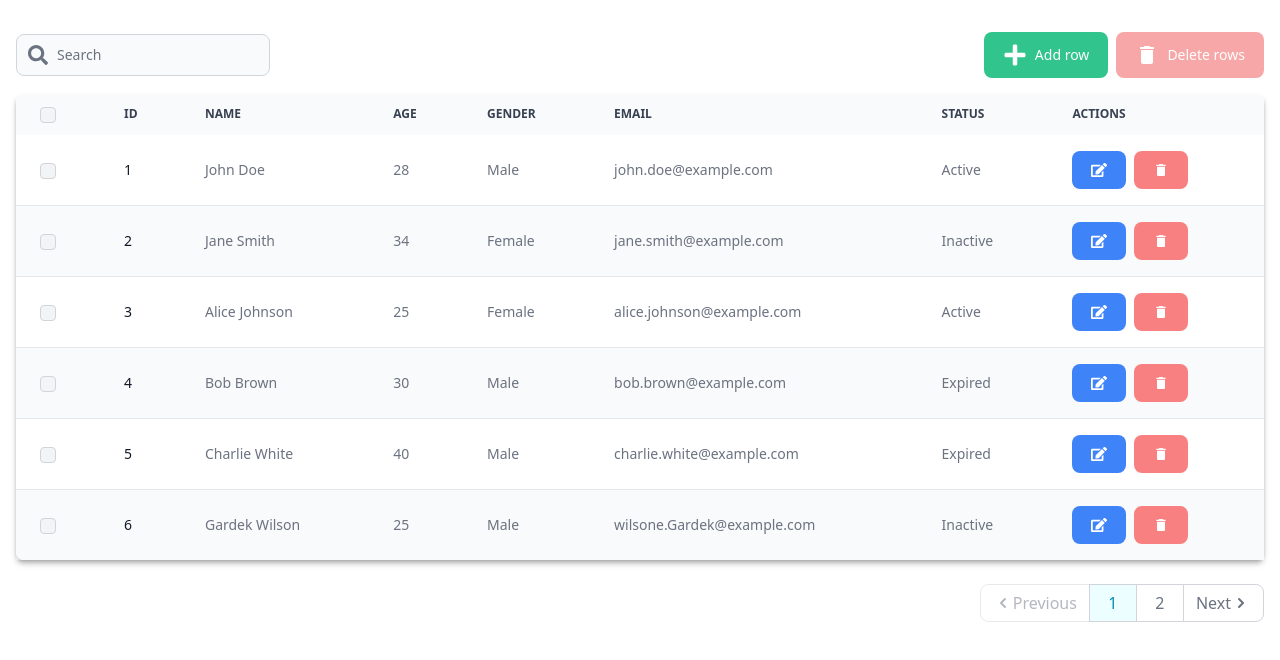
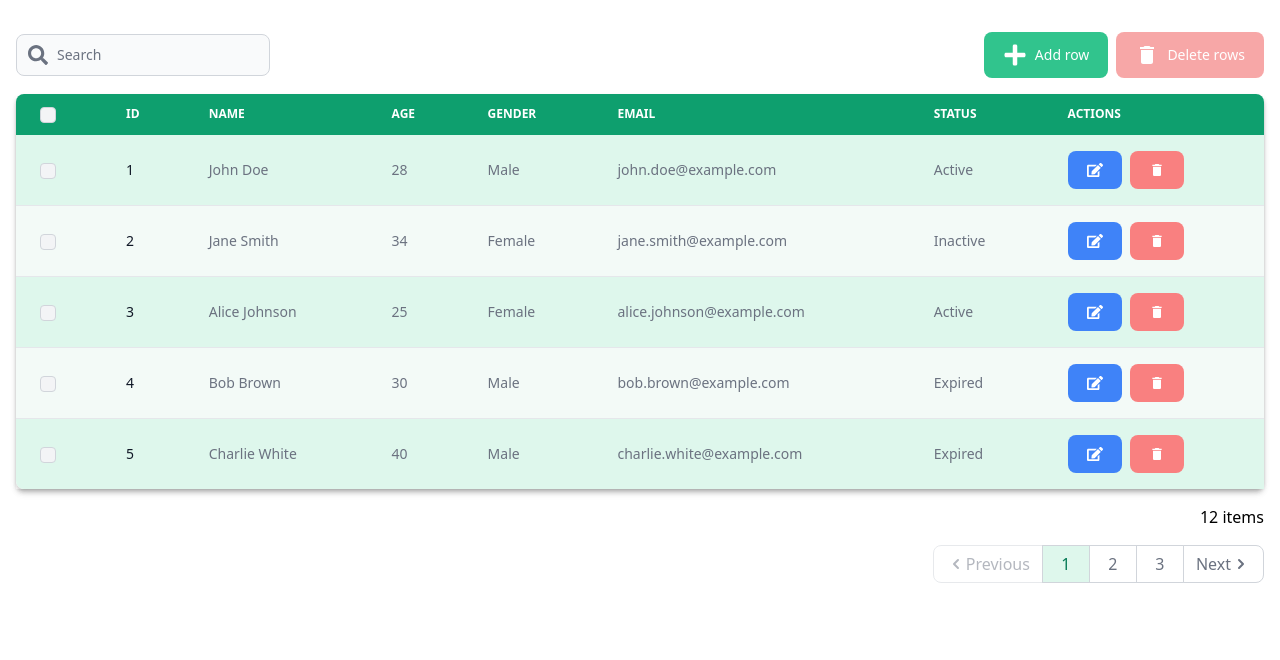
Before and after one commit to npq-thien/table-flowbite, a React (Create React App) app: page / in a window 1280 px wide. Shown: the top 660 px of the page. Built offline with nearby package versions, Linux system fonts and the light colour scheme.

Commit message:
WIP sorting data

```diff
--- a/src/components/TableData.jsx
+++ b/src/components/TableData.jsx
@@ -11,14 +11,19 @@ import {
   TableRow,
   TextInput,
 } from "flowbite-react";
-import React, { useState } from "react";
+import React, { useEffect, useState } from "react";
 import { MdDelete } from "react-icons/md";
 import { FaSearch, FaEdit, FaPlus } from "react-icons/fa";
 import { rowData as initialRowData } from "../constants/data";
 import DeleteRowPopup from "./DeleteRowPopup";
 import EditRowPopup from "./EditRowPopup";
+import {
+  customPaginationTheme,
+  customTableTheme,
+} from "../constants/customTheme";
 
 const TableData = () => {
+  const [itemsPerPage, setItemsPerPage] = useState(5);
   const [currentPage, setCurrentPage] = useState(1);
   const [selectedRows, setSelectedRows] = useState([]);
   const [openDelete, setOpenDelete] = useState(false);
@@ -26,12 +31,34 @@ const TableData = () => {
   const [openDeleteMultiple, setOpenDeleteMultiple] = useState(false);
   const [listDeletedName, setListDeletedName] = useState([]);
 
+  const [searchValue, setSearchValue] = useState("");
   const [currentRowData, setCurrentRowData] = useState(null);
   const [rowData, setRowData] = useState(initialRowData);
   const [filteredRows, setFilteredRows] = useState(rowData); // this state for search, sort, filter
   const [paginationRows, setPaginationRows] = useState(filteredRows); // for pagination, depends on filtered row
 
+  // Pagination
   const onPageChange = (page) => setCurrentPage(page);
+
+  useEffect(() => {
+    // Search function
+    const newFilterRows = rowData.filter((row) =>
+      Object.entries(row).some(([key, field]) =>
+        field.toString().toLowerCase().includes(searchValue)
+      )
+    );
+    setFilteredRows(newFilterRows);
+
+    // Pagination
+    const paginatedRow = newFilterRows.slice(
+      (currentPage - 1) * itemsPerPage,
+      currentPage * itemsPerPage
+    );
+    setPaginationRows(paginatedRow);
+
+    // console.log("newFiltered", newFilterRows);
+    // console.log("paginatedRow", paginatedRow);
+  }, [rowData, currentPage, itemsPerPage, searchValue]);
 
   const handleSelectAllRows = (e) => {
     if (e.target.checked) {
@@ -111,21 +138,30 @@ const TableData = () => {
     setFilteredRows(updatedData);
   };
 
+  // Add row
+  const handleAddRow = () => {
+    const newId = Number(rowData.length) + 1;
+    const newRow = {
+      id: String(newId),
+      name: "",
+      age: "",
+      gender: "",
+      email: "",
+      status: "",
+    };
+    console.log(newId, rowData.length);
+    setRowData([newRow, ...rowData]);
+    setFilteredRows([newRow, ...rowData]);
+  };
+
   // Search
   const handleSearchValue = (e) => {
-    const value = e.target.value.toLowerCase();
+    setSearchValue(e.target.value.toLowerCase());
+    setCurrentPage(1);
+  };
 
-    if (value === "") {
-      setFilteredRows(rowData);
-    } else {
-      const searchedRows = rowData.filter((row) =>
-        Object.entries(row).some(([key, field]) =>
-          field.toString().toLowerCase().includes(value)
-        )
-      );
-      setFilteredRows(searchedRows);
-    }
-  };
+  // Sort
+
 
   return (
     <div className="p-4 overflow-x-auto">
@@ -138,7 +174,11 @@ const TableData = () => {
           // required
         />
         <div className="flex items-center gap-2">
-          <Button className="bg-green-400" color="success">
+          <Button
+            className="bg-green-400"
+            color="success"
+            onClick={handleAddRow}
+          >
             <div className="flex-center gap-2">
               <FaPlus className="w-6 h-6" />
               Add row
@@ -158,7 +198,13 @@ const TableData = () => {
         </div>
       </div>
 
-      <Table striped={true} hoverable={true} className="shadow-md w-full">
+      <Table
+        theme={customTableTheme}
+        striped={true}
+        hoverable={true}
+        className="shadow-md w-full"
+        color="#365486"
+      >
         <TableHead>
           <Table.HeadCell>
             <Checkbox
@@ -176,8 +222,12 @@ const TableData = () => {
           <TableHeadCell>Actions</TableHeadCell>
         </TableHead>
         <TableBody className="divide-y">
-          {filteredRows.map((row) => (
-            <TableRow key={row.id} className="bg-white">
+          {paginationRows.map((row) => (
+            <TableRow
+              key={row.id}
+              className="bg-white"
+              onDoubleClick={() => handleEditRow(row)}
+            >
               <TableCell>
                 <Checkbox
                   className="cursor-pointer"
@@ -213,11 +263,13 @@ const TableData = () => {
       </Table>
 
       {/* Pagination */}
-      <div className="flex justify-end mt-4">
+      <div className="flex flex-col gap-2 items-end mt-4">
+        <p>{filteredRows.length} items</p>
         <Pagination
+          theme={customPaginationTheme}
           showIcons
           currentPage={currentPage}
-          totalPages={Math.floor(rowData.length / 5) + 1}
+          totalPages={Math.ceil(filteredRows.length / itemsPerPage)}
           onPageChange={onPageChange}
         />
       </div>
--- /dev/null
+++ b/src/constants/customTheme.js
@@ -0,0 +1,54 @@
+export const customTableTheme = {
+  root: {
+    base: "w-full text-left text-sm text-gray-500 dark:text-gray-400",
+    shadow:
+      "absolute left-0 top-0 -z-10 h-full w-full rounded-lg bg-white drop-shadow-md dark:bg-black",
+    wrapper: "relative",
+  },
+  body: {
+    base: "group/body",
+    cell: {
+      base: "px-6 py-4 group-first/body:group-first/row:first:rounded-tl-lg group-first/body:group-first/row:last:rounded-tr-lg group-last/body:group-last/row:first:rounded-bl-lg group-last/body:group-last/row:last:rounded-br-lg",
+    },
+  },
+  head: {
+    base: "group/head text-xs uppercase text-white dark:text-gray-400",
+    cell: {
+      base: "bg-green-500 px-6 py-3 group-first/head:first:rounded-tl-lg group-first/head:last:rounded-tr-lg dark:bg-gray-700",
+    },
+  },
+  row: {
+    base: "group/row",
+    hovered: "hover:bg-green-300 dark:hover:bg-gray-600",
+    striped:
+      "odd:bg-green-100 even:bg-green-50 odd:dark:bg-gray-800 even:dark:bg-gray-700",
+  },
+};
+
+export const customPaginationTheme = {
+  base: "",
+  layout: {
+    table: {
+      base: "text-sm text-gray-700 dark:text-gray-400",
+      span: "font-semibold text-gray-900 dark:text-white",
+    },
+  },
+  pages: {
+    base: "xs:mt-0 mt-2 inline-flex items-center -space-x-px",
+    showIcon: "inline-flex",
+    previous: {
+      base: "ml-0 rounded-l-lg border border-gray-300 bg-white px-3 py-2 leading-tight text-gray-500 enabled:hover:bg-gray-100 enabled:hover:text-gray-700 dark:border-gray-700 dark:bg-gray-800 dark:text-gray-400 enabled:dark:hover:bg-gray-700 enabled:dark:hover:text-white",
+      icon: "h-5 w-5",
+    },
+    next: {
+      base: "rounded-r-lg border border-gray-300 bg-white px-3 py-2 leading-tight text-gray-500 enabled:hover:bg-gray-100 enabled:hover:text-gray-700 dark:border-gray-700 dark:bg-gray-800 dark:text-gray-400 enabled:dark:hover:bg-gray-700 enabled:dark:hover:text-white",
+      icon: "h-5 w-5",
+    },
+    selector: {
+      base: "w-12 border border-gray-300 bg-white py-2 leading-tight text-gray-500 enabled:hover:bg-gray-100 enabled:hover:text-gray-700 dark:border-gray-700 dark:bg-gray-800 dark:text-gray-400 enabled:dark:hover:bg-gray-700 enabled:dark:hover:text-white",
+      active:
+        "bg-green-100 text-green-600 hover:bg-cyan-100 hover:text-cyan-700 dark:border-gray-700 dark:bg-gray-700 dark:text-white",
+      disabled: "cursor-not-allowed opacity-50",
+    },
+  },
+};
--- a/src/constants/data.js
+++ b/src/constants/data.js
@@ -5,4 +5,10 @@ export const rowData = [
     { id: 4, name: 'Bob Brown', age: 30, gender: 'Male', email: 'bob.brown@example.com', status: 'Expired' },
     { id: 5, name: 'Charlie White', age: 40, gender: 'Male', email: 'charlie.white@example.com', status: 'Expired' },
     { id: 6, name: 'Gardek Wilson', age: 25, gender: 'Male', email: 'wilsone.Gardek@example.com', status: 'Inactive' },
+    { id: 7, name: 'Diana Prince', age: 32, gender: 'Female', email: 'diana.prince@example.com', status: 'Active' },
+    { id: 8, name: 'Bruce Wayne', age: 38, gender: 'Male', email: 'bruce.wayne@example.com', status: 'Inactive' },
+    { id: 9, name: 'Clark Kent', age: 36, gender: 'Male', email: 'clark.kent@example.com', status: 'Active' },
+    { id: 10, name: 'Lois Lane', age: 33, gender: 'Female', email: 'lois.lane@example.com', status: 'Expired' },
+    { id: 11, name: 'Barry Allen', age: 29, gender: 'Male', email: 'barry.allen@example.com', status: 'Active' },
+    { id: 12, name: 'Iris West', age: 28, gender: 'Female', email: 'iris.west@example.com', status: 'Inactive' },
   ];
--- a/src/index.css
+++ b/src/index.css
@@ -8,7 +8,7 @@
   }
 
   .btn-primary {
-    @apply bg-orange-500 text-white p-2 rounded-lg hover:brightness-75;
+    @apply bg-orange-500 text-white p-2 rounded-lg hover:brightness-75 bgtel;
   }
 
   .btn-secondary {
```
Also changed, not shown: src/hooks/useDebounce.js (added).
